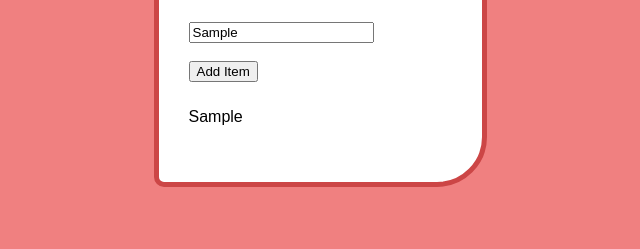
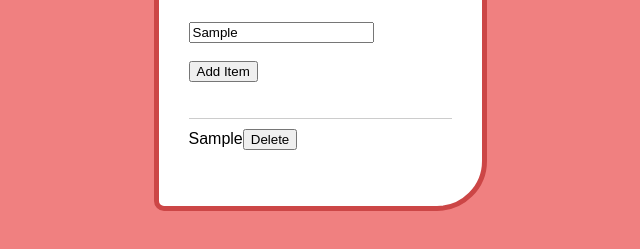
Before and after one commit to stellalph/js-todo-app, a plain HTML site: page index.html in a window 1280 px wide. Both pictures are taken after typing "Sample" into the empty fields and a click on the button "Add Item". Shown: the part 103-352 px from the top of the page, without its empty margins (320-960 px from the left). Drawn offline with Linux system fonts and the light colour scheme.

Commit message:
add append and delete code to app.js

```diff
--- a/app.js
+++ b/app.js
@@ -5,6 +5,11 @@
     // add the userTEXT to the element
     // ADD the element as a child to UL
 // 4. When delete is clicked, the item is deleted
+    // add a delete button
+    // delete button on click, should remove the item
+// 5. After Item is added, clear the text field
+// 6. Auto focus after add.
+// 7. Enable Enter-to-submit functionality
 
 const addButton = document.querySelector('#addButton');
 const itemToAdd = document.querySelector('#itemToAdd');
@@ -19,7 +24,14 @@ addButton.addEventListener('click', function(){
 
 function createItem(val){
     const item = document.createElement('li');
-    item.textContent = val;
+    const span = document.createElement('span');
+    const delBtn = document.createElement('button');
+
+    span.textContent = val;
+    delBtn.textContent = 'Delete';
+
+    item.appendChild(span);
+    item.appendChild(delBtn);
 
     return item;
 }
--- a/index.html
+++ b/index.html
@@ -25,7 +25,12 @@
 
     <!-- Section: To do List -->
     <div id="list">
-      <ul class="todo"></ul>
+      <ul class="todo">
+        <li>
+          <!-- <span>the item to do</span> -->
+          <!-- <button>Delete</button> -->
+        </li>
+      </ul>
     </div>
   </div>
 
```
